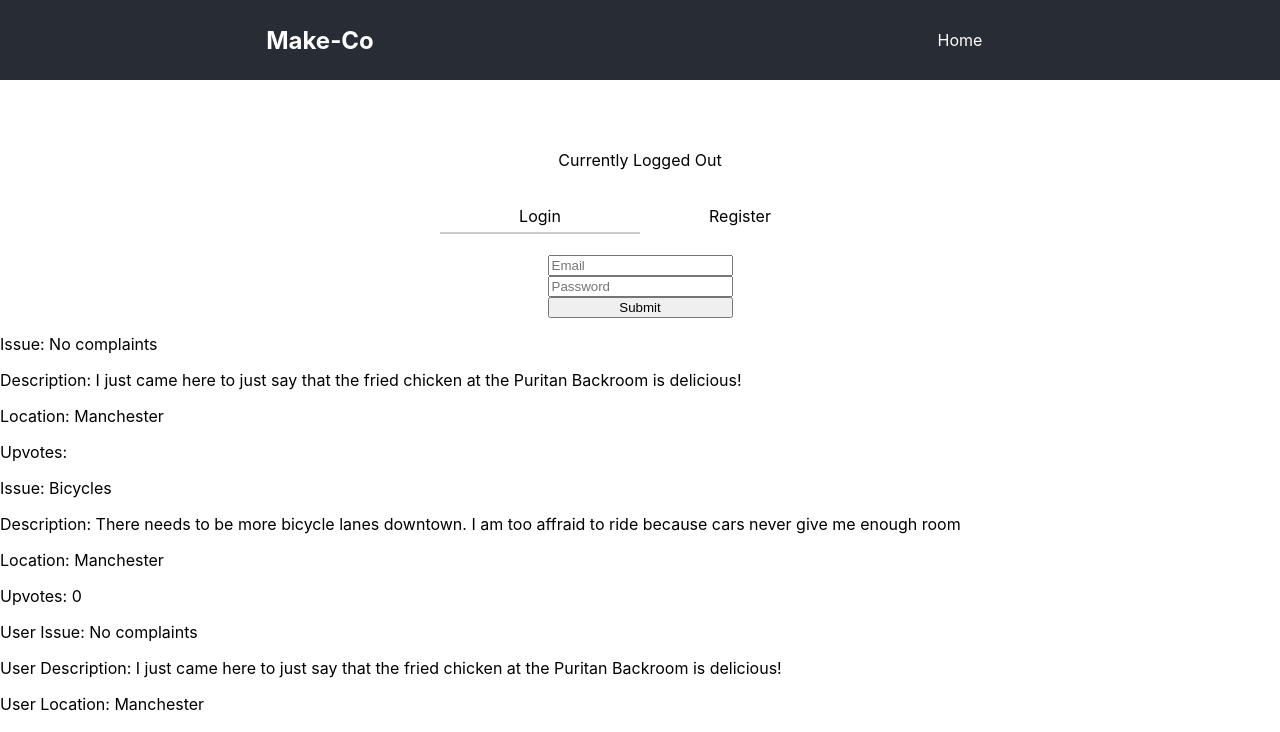
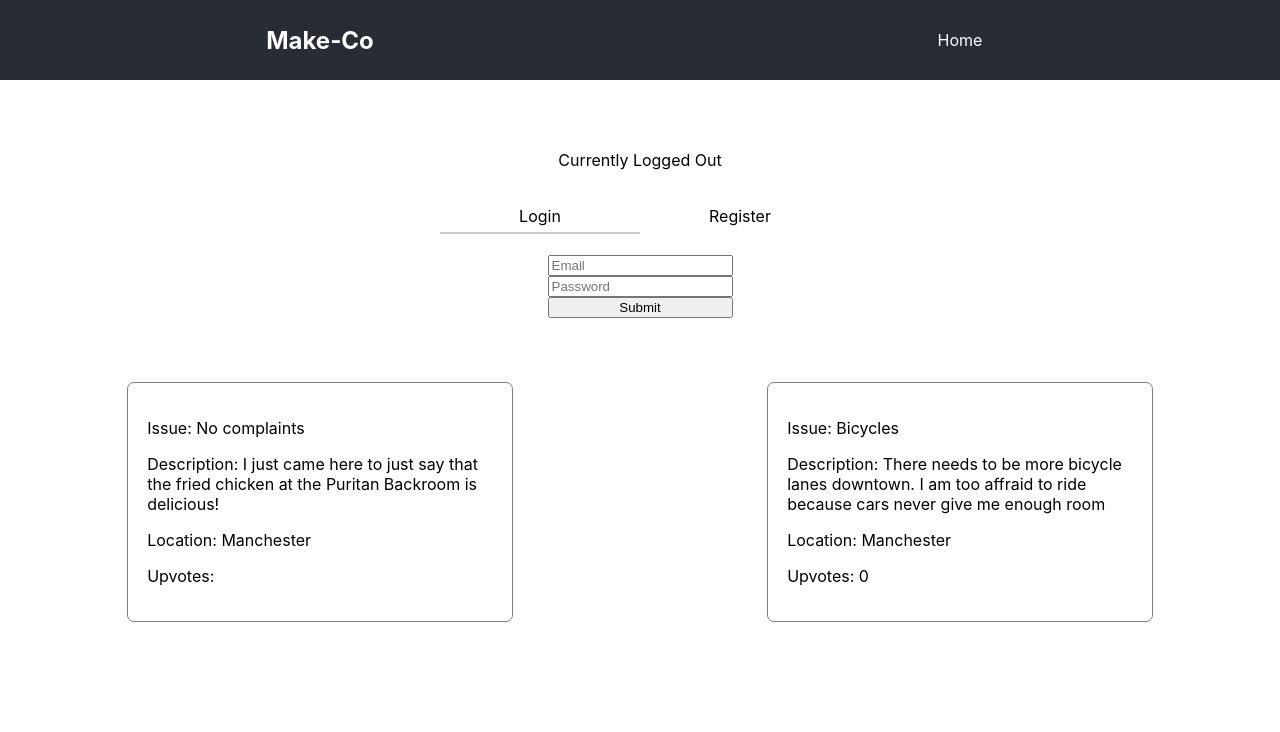
Before and after one commit to Co-make-bw/front-end, a React (Create React App) app in the folder co-make/: page / in a window 1280 px wide. Shown: the top 732 px of the page. Built offline with nearby package versions, Linux system fonts and the light colour scheme.

Commit message:
very minimal styling added to cards

```diff
--- a/co-make/src/components/Default.css
+++ b/co-make/src/components/Default.css
@@ -25,3 +25,19 @@
 .selected {
     border-bottom: 2px solid #ccc;
 }
+
+.card-layout {
+    display: flex;
+}
+
+.card-container {
+    width: 30%;
+    margin: 5% auto;
+    border: 1px solid gray;
+    border-radius: 7px;
+    /* display: flex; */
+}
+
+.card {
+    padding: 5%;
+}
--- a/co-make/src/components/Issues/Issue.js
+++ b/co-make/src/components/Issues/Issue.js
@@ -5,11 +5,13 @@ import React from 'react';
 const Issue = (props) => {
 	console.log(props)
 	return (
-		<div>
+		<div className="card-container">
+			<div className="card">
 			<p>Issue: {props.issue.title}</p>
 			<p>Description: {props.issue.description}</p>
 			<p>Location: {props.issue.location}</p>
 			<p>Upvotes: {props.issue.upvotes}</p>
+			</div>
 		</div>
 	);
 };
--- a/co-make/src/components/Issues/LocalIssues.js
+++ b/co-make/src/components/Issues/LocalIssues.js
@@ -26,7 +26,7 @@ const issues = [
 ]
 const LocalIssues = () => {
 	return (
-		<div>
+		<div className="card-layout">
 			{issues.map(issue => <Issue key={issue.id} issue={issue}/>)}
 
 		</div>
--- a/co-make/src/components/Issues/UserIssues.js
+++ b/co-make/src/components/Issues/UserIssues.js
@@ -27,15 +27,17 @@ const issues = [
 
 const UserIssues = () => {
 	return (
-		<div>
+		<div className="card-layout">
 			{
 				issues.map(issue => {
 					return (
-						<div>
+						<div className="card-container">
+							<div className="card">
 							<p>User Issue: {issue.title}</p>
 							<p>User Description: {issue.description}</p>
 							<p>User Location: {issue.location}</p>
 							<p>User Upvotes: {issue.upvotes}</p>
+							</div>
 						</div>)
 				})
 			}
```
